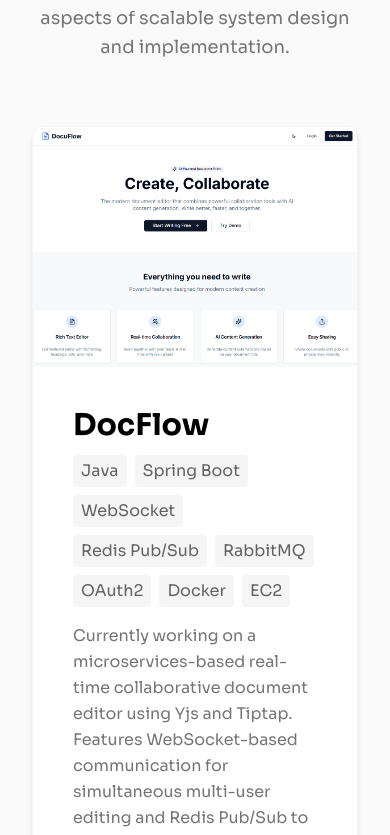
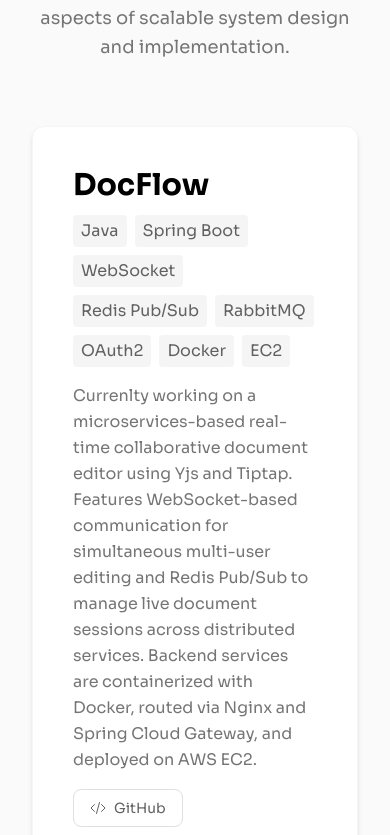
Before and after one commit to sujaysharvesh/ProfilePortfolio, a Next.js app: page / in a window 390 px wide. Shown: the part 4686-5521 px from the top of the page. Built offline with nearby package versions, Linux system fonts and the light colour scheme.

Commit message:
remove images section from projects

```diff
--- a/src/app/projects.tsx
+++ b/src/app/projects.tsx
@@ -4,22 +4,20 @@
 import { EyeIcon, CodeBracketIcon } from "@heroicons/react/24/outline";
 import { motion } from "framer-motion";
 
-// ✅ TypeScript type for project props
 type ProjectProps = {
   title: string;
   tech: string;
   desc: string;
-  image: string;
   github: string;
   live: string | null;
 };
 
-const PROJECTS: ProjectProps[] = [
+const PROJECTS = [
   {
     title: "DocFlow",
     tech: "Java, Spring Boot, WebSocket, Redis Pub/Sub, RabbitMQ, OAuth2, Docker, EC2",
-    desc: "Currently working on a microservices-based real-time collaborative document editor using Yjs and Tiptap. Features WebSocket-based communication for simultaneous multi-user editing and Redis Pub/Sub to manage live document sessions across distributed services. Backend services are containerized with Docker, routed via Nginx and Spring Cloud Gateway, and deployed on AWS EC2.",
-    image: "/image/collab.png",
+    desc: "Currenlty working on a microservices-based real-time collaborative document editor using Yjs and Tiptap. Features WebSocket-based communication for simultaneous multi-user editing and Redis Pub/Sub to manage live document sessions across distributed services. Backend services are containerized with Docker, routed via Nginx and Spring Cloud Gateway, and deployed on AWS EC2.",
+
     github: "https://github.com/sujaysharvesh/CollaborationService",
     live: null
   },
@@ -27,7 +25,7 @@
     title: "VibeStream",
     tech: "Java, Spring Boot, WebClient, PostgreSQL, Redis, OAuth2, Docker, S3, EC2",
     desc: "A microservices-based music streaming platform that lets users create and manage their own playlists on the cloud. Secured with OAuth 2.0 and JWT-based authentication, using PostgreSQL for structured metadata and AWS S3 for audio files. Features Redis as distributed token store for OAuth 2.0 with containerized deployment on AWS EC2.",
-    image: "/image/VibeStream.png",
+
     github: "https://github.com/sujaysharvesh/MusicService",
     live: "https://music-client-ten.vercel.app/"
   },
@@ -35,68 +33,85 @@
     title: "PharmaTrack",
     tech: "Java, Spring Boot, PostgreSQL, AWS S3, SVM",
     desc: "A high-performance drug file management system with integrated SVM model (Python/scikit-learn) to auto-classify drug types from uploaded files. Features AES-256 encryption for sensitive files before storing in AWS S3, while storing metadata in PostgreSQL. The trained SVM model classifies drugs with high accuracy, significantly reducing manual labeling efforts.",
-    image: "/image/filemanagement.png",
     github: "",
     live: null
   }
 ];
 
-// ✅ Component to render individual project cards
-function ProjectCard({ title, tech, desc, image, github, live }: ProjectProps) {
+<motion.div
+  className="flex flex-col gap-8 max-w-11xl mx-auto"
+  initial="hidden"
+  whileInView="visible"
+  viewport={{ once: true, amount: 0.2 }}
+  variants={{
+    hidden: {},
+    visible: {
+      transition: { staggerChildren: 0.15 }
+    }
+  }}
+>
+  {PROJECTS.map((props, idx) => (
+    <motion.div
+      key={idx}
+      variants={{
+        hidden: { opacity: 0, y: 40 },
+        visible: { opacity: 1, y: 0 }
+      }}
+      transition={{ duration: 0.5, ease: "easeOut" }}
+    >
+      <ProjectCard {...props} />
+    </motion.div>
+  ))}
+</motion.div>
+
+
+function ProjectCard({ title, tech, desc, github, live }: ProjectProps){
   return (
+
     <div className="flex flex-col md:flex-row bg-white rounded-xl shadow-md overflow-hidden hover:shadow-xl transition-all duration-300 border border-gray-100 w-full max-w-9xl h-auto">
-      {/* Image Section */}
-      <div className="md:w-1/2 w-full h-60 md:h-auto">
-        <img src={image} alt={title} className="object-cover w-full h-full" />
-      </div>
+  {/* Image Section */}
 
-      {/* Content Section */}
-      <div className="p-10 flex flex-col justify-between md:w-1/2">
-        <h3 className="text-3xl font-bold text-black mb-3">{title}</h3>
+  {/* Content Section */}
+  <div className="p-10 flex flex-col justify-between">
+    <h3 className="text-3xl font-bold text-black mb-3">{title}</h3>
 
-        <div className="flex flex-wrap gap-2 mb-4">
-          {tech.split(', ').map((item, techIndex) => (
-            <span
-              key={techIndex}
-              className="bg-gray-100 text-gray-700 px-2 py-1 rounded text-clip font-medium"
-            >
-              {item}
-            </span>
-          ))}
-        </div>
+    <div className="flex flex-wrap gap-2 mb-4">
+      {tech.split(', ').map((item, techIndex) => (
+        <span
+          key={techIndex}
+          className="bg-gray-100 text-gray-700 px-2 py-1 rounded text-clip font-medium"
+        >
+          {item}
+        </span>
+      ))}
+    </div>
 
-        <p className="text-gray-600 leading-relaxed mb-4 text-base">{desc}</p>
+    <p className="text-gray-600 leading-relaxed mb-4 text-wrap text-base">{desc}</p>
 
-        <div className="flex gap-3 flex-wrap">
-          {live && (
-            <a
-              href={live}
-              target="_blank"
-              rel="noopener noreferrer"
-              className="flex items-center gap-2 bg-black text-white px-4 py-2 rounded-lg hover:bg-gray-800 transition-colors text-sm font-medium"
-            >
-              <EyeIcon className="h-4 w-4" />
-              Live Demo
-            </a>
-          )}
-          {github && (
-            <a
-              href={github}
-              target="_blank"
-              rel="noopener noreferrer"
-              className="flex items-center gap-2 border border-gray-300 text-gray-700 px-4 py-2 rounded-lg hover:border-black hover:text-black transition-colors text-sm font-medium"
-            >
-              <CodeBracketIcon className="h-4 w-4" />
-              GitHub
-            </a>
-          )}
-        </div>
-      </div>
+    <div className="flex gap-3 flex-wrap">
+      {live && (
+        <a
+          href={live}
+          className="flex items-center gap-2 bg-black text-white px-4 py-2 rounded-lg hover:bg-gray-800 transition-colors text-sm font-medium"
+        >
+          <EyeIcon className="h-4 w-4" />
+          Live Demo
+        </a>
+      )}
+      <a
+        href={github}
+        className="flex items-center gap-2 border border-gray-300 text-gray-700 px-4 py-2 rounded-lg hover:border-black hover:text-black transition-colors text-sm font-medium"
+      >
+        <CodeBracketIcon className="h-4 w-4" />
+        GitHub
+      </a>
     </div>
+  </div>
+</div>
+
   );
 }
 
-// ✅ Projects Section
 export function Projects() {
   return (
     <section className="min-h-screen bg-gray-50 flex items-center py-20 px-8">
@@ -112,32 +127,11 @@
           </p>
         </div>
 
-        {/* Animated Project Cards */}
-        <motion.div
-          className="flex flex-col gap-8 max-w-11xl mx-auto"
-          initial="hidden"
-          whileInView="visible"
-          viewport={{ once: true, amount: 0.2 }}
-          variants={{
-            hidden: {},
-            visible: {
-              transition: { staggerChildren: 0.15 }
-            }
-          }}
-        >
+        <div className="flex flex-col gap-8 max-w-11xl mx-auto">
           {PROJECTS.map((props, idx) => (
-            <motion.div
-              key={idx}
-              variants={{
-                hidden: { opacity: 0, y: 40 },
-                visible: { opacity: 1, y: 0 }
-              }}
-              transition={{ duration: 0.5, ease: "easeOut" }}
-            >
-              <ProjectCard {...props} />
-            </motion.div>
+            <ProjectCard key={idx} {...props} />
           ))}
-        </motion.div>
+        </div>
       </div>
     </section>
   );
--- a/src/components/navbar.tsx
+++ b/src/components/navbar.tsx
@@ -16,6 +16,7 @@
   Bars3Icon,
   XMarkIcon,
 } from "@heroicons/react/24/solid";
+import Image from "next/image";
 import { motion, AnimatePresence } from "framer-motion";
 import { button } from "@material-tailwind/react";
 
```
Also changed, not shown: src/app/skills.tsx (+9 -1 lines).
